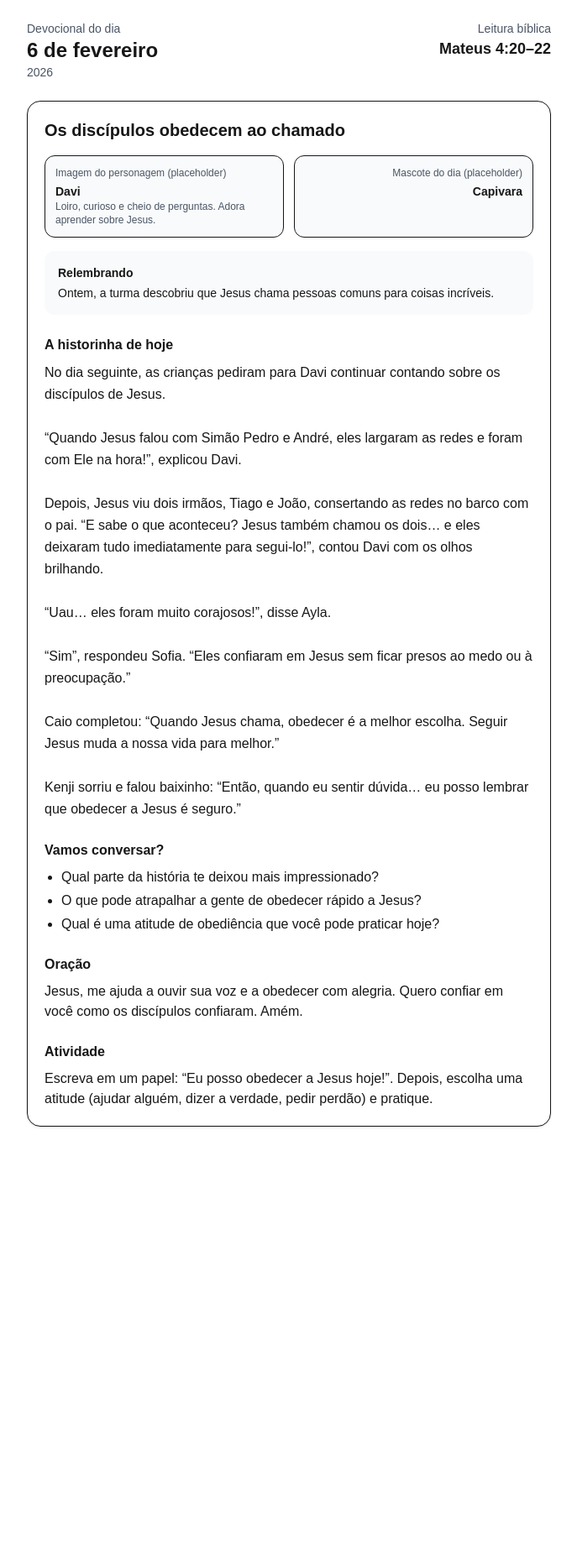
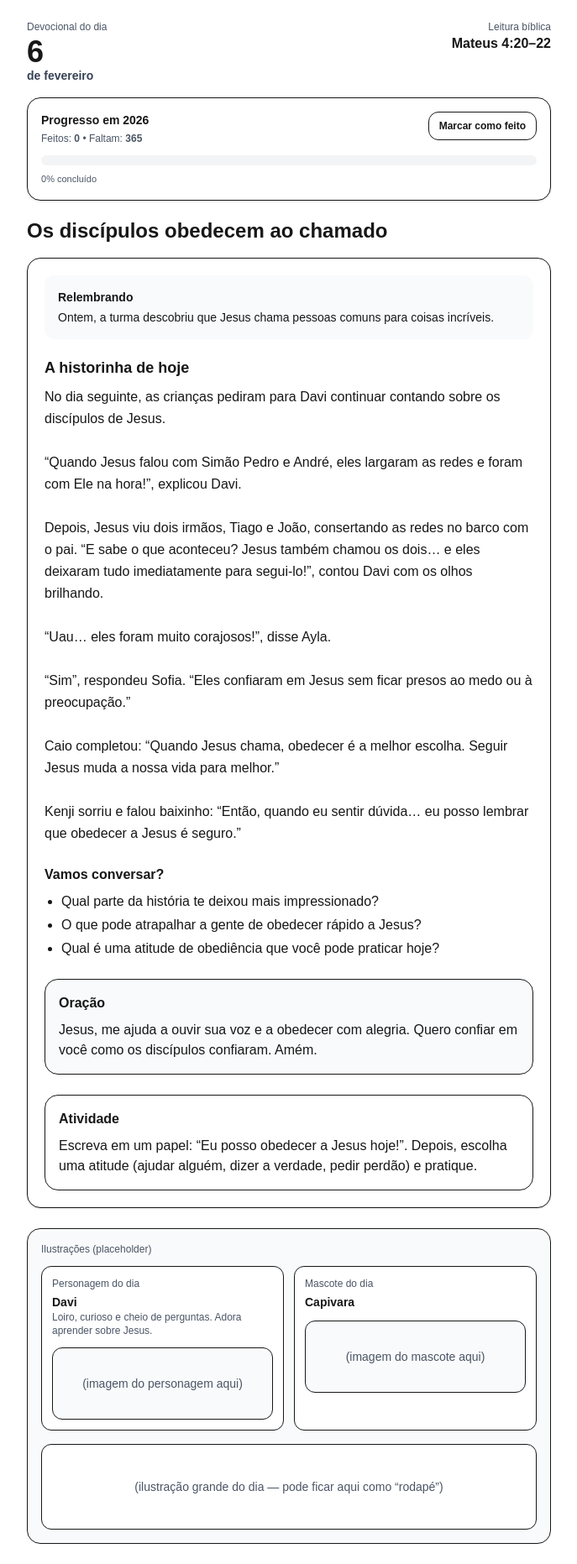
Before and after one commit to tuco-gui/devocional-kids, a Next.js app in the folder apps/web/: page / in a window 1280 px wide. Shown: the whole page at 84% size, without its empty margins (296-983 px from the left). Before the commit the page ends 1366 px from the top, so only its background shows below. Built offline with nearby package versions, Linux system fonts and the light colour scheme.

Commit message:
Fix progress.ts template string parsing error

```diff
--- a/apps/web/src/app/page.tsx
+++ b/apps/web/src/app/page.tsx
@@ -1,57 +1,117 @@
 "use client";
 
+import { useEffect, useMemo, useState } from "react";
 import { mockDevotional } from "@/lib/mockDevotional";
+import {
+  dateToISO,
+  daysInYear,
+  isDone,
+  loadDoneDates,
+  saveDoneDates,
+  toggleDone,
+} from "@/lib/progress";
 
 export default function Home() {
+  const year = 2026;
+
   const devotional = mockDevotional;
+
+  // Data de hoje (para progresso)
+  const today = new Date();
+  const todayISO = dateToISO(today);
+
+  // Progresso (salvo no navegador)
+  const [doneDates, setDoneDates] = useState<string[]>([]);
+  const totalDays = useMemo(() => daysInYear(year), [year]);
+  const doneCount = doneDates.filter((d) => d.startsWith(`${year}-`)).length;
+  const remaining = Math.max(0, totalDays - doneCount);
+  const percent = totalDays === 0 ? 0 : Math.round((doneCount / totalDays) * 100);
+
+  const doneToday = isDone(todayISO, doneDates);
+
+  useEffect(() => {
+    setDoneDates(loadDoneDates());
+  }, []);
+
+  function handleToggleToday() {
+    const updated = toggleDone(todayISO, doneDates);
+    setDoneDates(updated);
+    saveDoneDates(updated);
+  }
 
   return (
     <main className="mx-auto max-w-2xl p-6">
+      {/* TOPO: data (esq) + leitura bíblica (dir) */}
       <header className="flex items-start justify-between gap-4">
-        {/* Data (esquerda) */}
         <div>
-          <p className="text-sm text-gray-600">Devocional do dia</p>
-          <h1 className="text-2xl font-bold">{devotional.dateLabel}</h1>
-          <p className="text-sm text-gray-600">2026</p>
+          <p className="text-xs text-gray-600">Devocional do dia</p>
+          <div className="mt-1">
+            {/* Dia bem grande */}
+            <p className="text-4xl font-extrabold leading-none">
+              {devotional.dateLabel.split(" ")[0]}
+            </p>
+            {/* Mês abaixo */}
+            <p className="text-sm font-semibold text-gray-700">
+              {devotional.dateLabel
+                .replace(devotional.dateLabel.split(" ")[0], "")
+                .trim()}
+            </p>
+          </div>
         </div>
 
-        {/* Leitura bíblica (direita) */}
         <div className="text-right">
-          <p className="text-sm text-gray-600">Leitura bíblica</p>
-          <p className="text-lg font-semibold">{devotional.bibleReadingRef}</p>
+          <p className="text-xs text-gray-600">Leitura bíblica</p>
+          <p className="text-base font-semibold">{devotional.bibleReadingRef}</p>
         </div>
       </header>
 
-      {/* Card principal */}
-      <section className="mt-6 rounded-2xl border bg-white p-5 shadow-sm">
-        {/* Título */}
-        <h2 className="text-xl font-semibold">{devotional.title}</h2>
-
-        {/* Slots de imagem (placeholder) */}
-        <div className="mt-4 grid grid-cols-2 gap-3">
-          <div className="rounded-xl border bg-gray-50 p-3">
-            <p className="text-xs text-gray-600">Imagem do personagem (placeholder)</p>
-            <p className="mt-1 text-sm font-semibold">{devotional.character.name}</p>
-            <p className="text-xs text-gray-600">{devotional.character.description}</p>
+      {/* Progresso simples (em cima, discreto) */}
+      <section className="mt-4 rounded-2xl border bg-white p-4 shadow-sm">
+        <div className="flex items-start justify-between gap-3">
+          <div>
+            <p className="text-sm font-semibold">Progresso em {year}</p>
+            <p className="mt-1 text-xs text-gray-600">
+              Feitos: <span className="font-semibold">{doneCount}</span> • Faltam:{" "}
+              <span className="font-semibold">{remaining}</span>
+            </p>
           </div>
 
-          <div className="rounded-xl border bg-gray-50 p-3 text-right">
-            <p className="text-xs text-gray-600">Mascote do dia (placeholder)</p>
-            <p className="mt-1 text-sm font-semibold">{devotional.mascot.name}</p>
-          </div>
+          <button
+            onClick={handleToggleToday}
+            className="rounded-xl border px-3 py-2 text-xs font-semibold hover:bg-gray-50"
+          >
+            {doneToday ? "Desmarcar hoje" : "Marcar como feito"}
+          </button>
         </div>
 
-        {/* Recap opcional */}
+        <div className="mt-3">
+          <div className="h-3 w-full rounded-full bg-gray-100">
+            <div
+              className="h-3 rounded-full bg-gray-900"
+              style={{ width: `${percent}%` }}
+              aria-label={`Progresso ${percent}%`}
+            />
+          </div>
+          <p className="mt-2 text-[11px] text-gray-600">{percent}% concluído</p>
+        </div>
+      </section>
+
+      {/* TÍTULO */}
+      <h1 className="mt-5 text-2xl font-bold">{devotional.title}</h1>
+
+      {/* HISTORINHA PRIMEIRO (texto vem antes das imagens) */}
+      <section className="mt-4 rounded-2xl border bg-white p-5 shadow-sm">
         {devotional.recap ? (
-          <div className="mt-4 rounded-xl bg-gray-50 p-4">
+          <div className="rounded-xl bg-gray-50 p-4">
             <p className="text-sm font-semibold">Relembrando</p>
             <p className="mt-1 text-sm">{devotional.recap}</p>
           </div>
         ) : null}
 
-        {/* Historinha (maior) */}
-        <h3 className="mt-6 font-semibold">A historinha de hoje</h3>
-        <p className="mt-2 whitespace-pre-line leading-relaxed">{devotional.storyText}</p>
+        <h2 className="mt-5 text-lg font-semibold">A historinha de hoje</h2>
+        <p className="mt-2 whitespace-pre-line leading-relaxed">
+          {devotional.storyText}
+        </p>
 
         {/* Vamos conversar */}
         <h3 className="mt-6 font-semibold">Vamos conversar?</h3>
@@ -61,13 +121,47 @@ export default function Home() {
           ))}
         </ul>
 
-        {/* Oração */}
-        <h3 className="mt-6 font-semibold">Oração</h3>
-        <p className="mt-2">{devotional.prayer}</p>
+        {/* Oração (cartão destacado) */}
+        <div className="mt-6 rounded-2xl border bg-gray-50 p-4">
+          <h3 className="font-semibold">Oração</h3>
+          <p className="mt-2">{devotional.prayer}</p>
+        </div>
 
         {/* Atividade */}
-        <h3 className="mt-6 font-semibold">Atividade</h3>
-        <p className="mt-2">{devotional.activity}</p>
+        <div className="mt-6 rounded-2xl border p-4">
+          <h3 className="font-semibold">Atividade</h3>
+          <p className="mt-2">{devotional.activity}</p>
+        </div>
+      </section>
+
+      {/* IMAGENS BEM EMBAIXO (rodapé visual / placeholder) */}
+      <section className="mt-6 rounded-2xl border bg-gray-50 p-4">
+        <p className="text-xs text-gray-600">Ilustrações (placeholder)</p>
+
+        <div className="mt-3 grid gap-3 sm:grid-cols-2">
+          <div className="rounded-xl border bg-white p-3">
+            <p className="text-xs text-gray-600">Personagem do dia</p>
+            <p className="mt-1 text-sm font-semibold">{devotional.character.name}</p>
+            <p className="text-xs text-gray-600">{devotional.character.description}</p>
+            <div className="mt-3 flex items-center justify-center rounded-xl border bg-gray-50 p-8">
+              <p className="text-sm text-gray-600">(imagem do personagem aqui)</p>
+            </div>
+          </div>
+
+          <div className="rounded-xl border bg-white p-3">
+            <p className="text-xs text-gray-600">Mascote do dia</p>
+            <p className="mt-1 text-sm font-semibold">{devotional.mascot.name}</p>
+            <div className="mt-3 flex items-center justify-center rounded-xl border bg-gray-50 p-8">
+              <p className="text-sm text-gray-600">(imagem do mascote aqui)</p>
+            </div>
+          </div>
+        </div>
+
+        <div className="mt-4 flex items-center justify-center rounded-xl border bg-white p-10">
+          <p className="text-sm text-gray-600">
+            (ilustração grande do dia — pode ficar aqui como “rodapé”)
+          </p>
+        </div>
       </section>
     </main>
   );
--- /dev/null
+++ b/apps/web/src/lib/progress.ts
@@ -0,0 +1,43 @@
+const STORAGE_KEY = "devocional_kids_done_dates_v1";
+
+export function loadDoneDates(): string[] {
+  if (typeof window === "undefined") return [];
+  try {
+    const raw = localStorage.getItem(STORAGE_KEY);
+    const parsed = raw ? JSON.parse(raw) : [];
+    if (!Array.isArray(parsed)) return [];
+    return parsed.filter((x) => typeof x === "string");
+  } catch {
+    return [];
+  }
+}
+
+export function saveDoneDates(dates: string[]) {
+  if (typeof window === "undefined") return;
+  localStorage.setItem(STORAGE_KEY, JSON.stringify(dates));
+}
+
+export function isDone(dateISO: string, dates: string[]) {
+  return dates.includes(dateISO);
+}
+
+export function toggleDone(dateISO: string, dates: string[]) {
+  const set = new Set(dates);
+  if (set.has(dateISO)) set.delete(dateISO);
+  else set.add(dateISO);
+  return Array.from(set).sort();
+}
+
+export function daysInYear(year: number) {
+  const start = new Date(year, 0, 1);
+  const end = new Date(year + 1, 0, 1);
+  const ms = end.getTime() - start.getTime();
+  return Math.round(ms / (1000 * 60 * 60 * 24));
+}
+
+export function dateToISO(date: Date) {
+  const y = date.getFullYear();
+  const m = String(date.getMonth() + 1).padStart(2, "0");
+  const d = String(date.getDate()).padStart(2, "0");
+  return `${y}-${m}-${d}`;
+}
```
